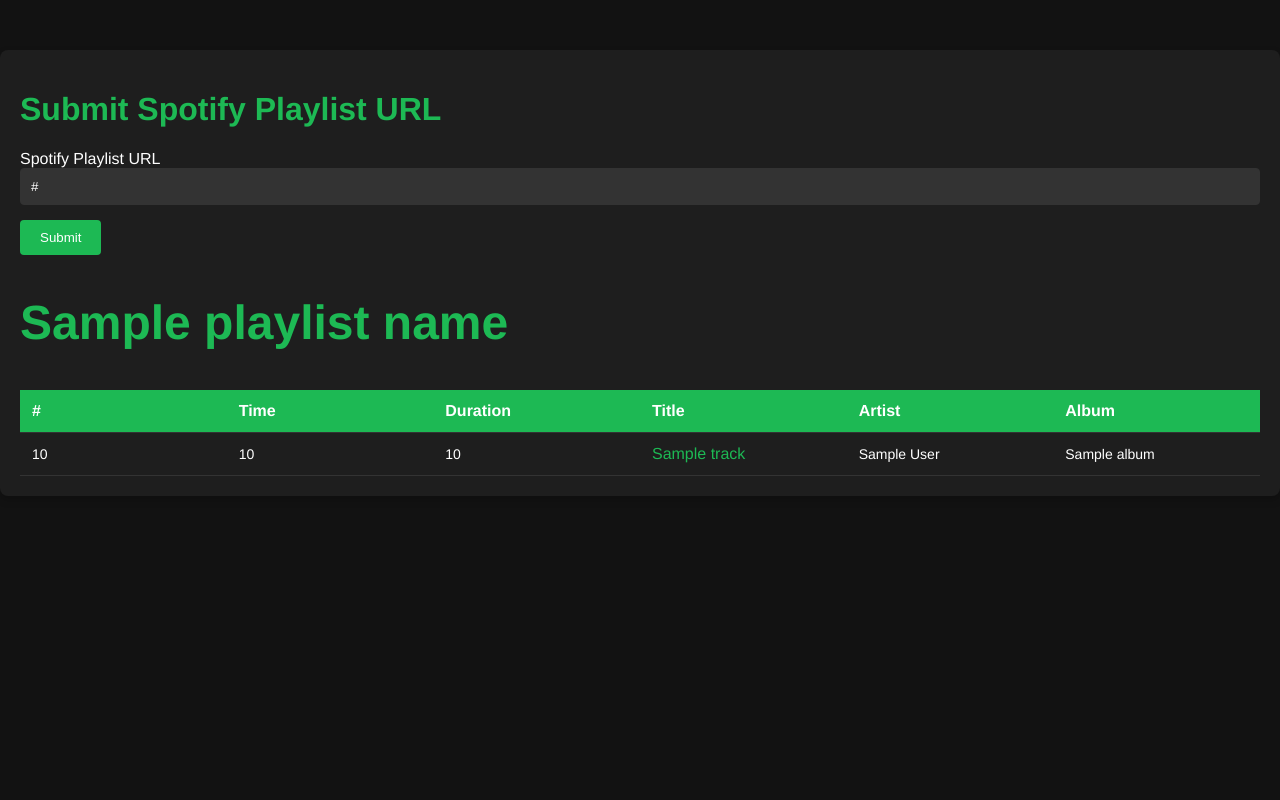
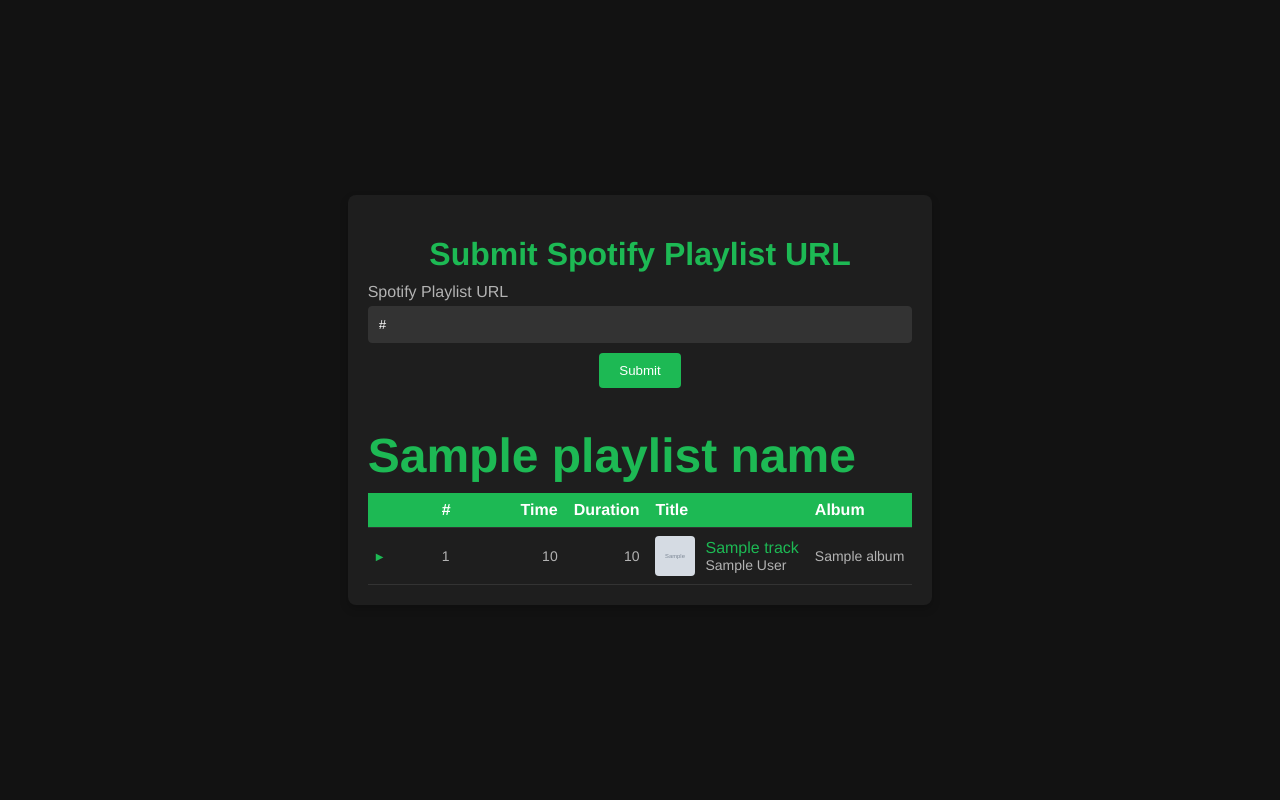
Before and after one commit to jjHimmelreich/Jemya, a Flask app: template templates/index.html in a window 1280 px wide. Run offline with Flask 3, Linux system fonts and the light colour scheme; the template is opened without the code that fills it: most values are stand-ins (such as "Sample title", 1, 10 or a date in 2020); grey boxes marked "Sample" are stand-in pictures.

Commit message:
preparation for play/pause + alternative print version rendering

```diff
--- a/server.py
+++ b/server.py
@@ -1,22 +1,34 @@
-from flask import Flask, request, render_template
-import spotify_api
+from flask import Flask, request, render_template, jsonify
+import spotify_api  # Import your Spotify module
 
 app = Flask(__name__)
 
-
 @app.route('/', methods=['GET', 'POST'])
 def index():
+    playlist_name = None
     tracks = None
-    playlist_name = None
     playlist_url = None
     if request.method == 'POST':
         playlist_url = request.form['playlist_url']
-        # Use the mock_process_playlist function for now
+        # Call the actual process_playlist function from spotify_api
         playlist_name, tracks = spotify_api.process_playlist(playlist_url)
-    return render_template('index.html',
-                           playlist_name=playlist_name,
-                           playlist_url=playlist_url,
-                           tracks=tracks)
+    return render_template('index.html', playlist_name=playlist_name, tracks=tracks, playlist_url=playlist_url)
+
+@app.route('/play', methods=['POST'])
+def play():
+    data = request.get_json()
+    track_id = data['track_id']
+    # Call the function to play the track using the track_id
+    spotify_api.play_track(track_id)
+    return jsonify(success=True)
+
+@app.route('/pause', methods=['POST'])
+def pause():
+    data = request.get_json()
+    track_id = data['track_id']
+    # Call the function to pause the track using the track_id
+    spotify_api.pause_track(track_id)
+    return jsonify(success=True)
 
 if __name__ == '__main__':
-    app.run(debug=True)
+    app.run(debug=True, port=5555)
--- a/static/styles.css
+++ b/static/styles.css
@@ -1,14 +1,17 @@
 body {
   background-color: #121212;
-    color: #FFFFFF;
-    font-family: 'Helvetica Neue', Helvetica, Arial, sans-serif;
+  color: #b3b3b3; /* Update default font color */
+  font-family: "Helvetica Neue", Helvetica, Arial, sans-serif;
   margin: 0;
   padding: 0;
+  display: flex;
+  justify-content: center;
+  align-items: center;
+  min-height: 100vh; /* Ensure body takes at least the full viewport height */
 }
 .container {
   width: auto; /* Ensure container can expand */
   max-width: 100%; /* Ensure container does not exceed the viewport width */
-    margin: 50px auto;
   padding: 20px;
   background-color: #1e1e1e;
   border-radius: 8px;
@@ -16,17 +19,30 @@
   overflow: auto; /* Handle overflow content */
 }
 h1 {
-    color: #1DB954;
+  color: #1db954;
+  margin-bottom: 10px; /* Reduce space below the main heading */
+  text-align: center; /* Center the heading text */
 }
 h2 {
-    color: #1DB954;
+  color: #1db954;
   font-size: 48px; /* Set font size for playlist title */
+  margin-bottom: 10px; /* Reduce space below the playlist title */
 }
 form {
-    margin-bottom: 20px;
+  margin-bottom: 10px; /* Reduce space below the form */
+  display: flex;
+  flex-direction: column;
+  align-items: center;
 }
 .form-group {
-    margin-bottom: 15px;
+  margin-bottom: 10px; /* Reduce space below the form group */
+  width: 100%;
+}
+.form-group label {
+  display: block;
+  margin-bottom: 5px;
+  font-size: 16px;
+  color: #b3b3b3;
 }
 .form-control {
   width: 100%;
@@ -34,14 +50,14 @@
   border: 1px solid #333;
   border-radius: 4px;
   background-color: #333;
-    color: #FFF;
+  color: #fff;
   box-sizing: border-box; /* Ensure input respects container padding */
 }
 .btn-primary {
-    background-color: #1DB954;
+  background-color: #1db954;
   border: none;
   padding: 10px 20px;
-    color: #FFF;
+  color: #fff;
   border-radius: 4px;
   cursor: pointer;
 }
@@ -51,24 +67,25 @@
 table {
   width: 100%;
   border-collapse: collapse;
-    margin-top: 20px;
+  margin-top: 10px; /* Reduce space above the table */
   table-layout: auto; /* Ensure table layout is set to auto */
 }
-  th, td {
-    padding: 12px;
+th,
+td {
+  padding: 8px; /* Reduce padding in table cells */
   text-align: left;
   border-bottom: 1px solid #333;
-    min-width: 100px; /* Add minimum width to table cells */
+  min-width: 50px; /* Add minimum width to table cells */
 }
 th {
-    background-color: #1DB954;
-    color: #FFF;
+  background-color: #1db954;
+  color: #fff;
 }
 tr:hover {
   background-color: #333;
 }
 a {
-    color: #1DB954;
+  color: #1db954;
   text-decoration: none;
 }
 a:hover {
@@ -78,22 +95,100 @@
   display: none;
   border: 4px solid rgba(255, 255, 255, 0.3);
   border-radius: 50%;
-    border-top: 4px solid #1DB954;
+  border-top: 4px solid #1db954;
   width: 20px;
   height: 20px;
   animation: spin 1s linear infinite;
   margin-left: 10px;
 }
 @keyframes spin {
-    0% { transform: rotate(0deg); }
-    100% { transform: rotate(360deg); }
+  0% {
+    transform: rotate(0deg);
+  }
+  100% {
+    transform: rotate(360deg);
+  }
 }
 .nowrap {
   white-space: nowrap;
 }
 .song-title {
   font-size: 16px;
+  display: flex;
+  align-items: center;
 }
 .song-info {
   font-size: 14px;
 }
+.album-image {
+  width: 40px;
+  height: 40px;
+  margin-right: 10px;
+  border-radius: 4px;
+}
+.track-info {
+  display: flex;
+  flex-direction: column;
+}
+.author {
+  font-size: 14px;
+  color: #b3b3b3;
+}
+.play-icon {
+  cursor: pointer;
+  color: #1db954;
+  font-size: 10px; /* Reduce font size to half */
+}
+.play-icon:hover {
+  color: #1ed760;
+}
+.align-right {
+  text-align: right;
+}
+.print-only {
+  display: none; /* Hide by default */
+}
+/* Print-specific styles */
+@media print {
+  body {
+    background-color: #ffffff;
+    color: #000000;
+    font-family: "Helvetica Neue", Helvetica, Arial, sans-serif;
+  }
+  .container {
+    background-color: #ffffff;
+    box-shadow: none;
+    padding: 0;
+  }
+  h1,
+  h2 {
+    color: #000000;
+  }
+  th {
+    background-color: #dddddd;
+    color: #000000;
+  }
+  tr:hover {
+    background-color: #ffffff;
+  }
+  .play-icon,
+  .spinner,
+  .no-print,
+  .album-image {
+    display: none; /* Hide play icons, spinner, form, and album images */
+  }
+  .print-only {
+    display: table-cell; /* Show elements with the print-only class as table cells */
+  }
+  .song-title {
+    font-size: 14px;
+  }
+  .song-info {
+    font-size: 12px;
+  }
+  th,
+  td {
+    border-bottom: none; /* Remove borders from table cells */
+    padding: 4px; /* Make table rows more compact */
+  }
+}
--- a/templates/index.html
+++ b/templates/index.html
@@ -1,54 +1,56 @@
 <!doctype html>
 <html lang="en">
+
 <head>
   <meta charset="utf-8">
   <meta name="viewport" content="width=device-width, initial-scale=1, shrink-to-fit=no">
+  <meta http-equiv="Content-Language" content="en">
   <title>Spotify Playlist Tracks</title>
+  <link rel="stylesheet" href="{{ url_for('static', filename='styles.css') }}">
+</head>
 
-    <link rel="stylesheet" href="{{ url_for('static', filename='styles.css') }}">
-
-  </head>
 <body>
   <div class="container">
-      <h1>Submit Spotify Playlist URL</h1>
-
-      <form method="post" action="/" onsubmit="showSpinner()">
+    <h1 class="no-print">Submit Spotify Playlist URL</h1>
+    <form method="post" action="/" onsubmit="showSpinner()" class="no-print">
       <div class="form-group">
         <label for="playlist_url">Spotify Playlist URL</label>
-          <input type="text" class="form-control" id="playlist_url" name="playlist_url" value="{{ playlist_url if playlist_url else '' }}" required>
+        <input type="text" class="form-control" id="playlist_url" name="playlist_url"
+          value="{{ playlist_url if playlist_url else '' }}" required>
       </div>
       <button type="submit" class="btn btn-primary">Submit</button>
       <div class="spinner" id="spinner"></div>
     </form>
-
-      <script>
-        function showSpinner() {
-          document.getElementById('spinner').style.display = 'inline-block';
-        }
-      </script>
-
-
-      {% if tracks %}
+    {% if playlist_name and tracks %}
     <h2><a href="{{ playlist_url }}" target="_blank">{{ playlist_name }}</a></h2>
+    <span class="song-info print-only">{{ playlist_url }}</span>
     <table>
       <thead>
         <tr>
+          <th class="no-print"></th>
           <th>#</th>
-            <th>Time</th>
-            <th>Duration</th>
+          <th class="nowrap align-right">Time</th>
+          <th class="nowrap align-right">Duration</th>
           <th>Title</th>
-            <th>Artist</th>
+          <th class="print-only">Author</th>
           <th>Album</th>
         </tr>
       </thead>
       <tbody>
         {% for track in tracks %}
         <tr>
-            <td class="song-info">{{ track.idx + 1 }}</td>
-            <td class="nowrap song-info">{{ track.duration_from_start }}</td>
-            <td class="nowrap song-info">{{ track.duration }}</td>
-            <td class="nowrap song-title"><a href="{{ track.url }}" target="_blank">{{ track.name }}</a></td>
-            <td class="song-info">{{ track.author }}</td>
+          <td class="play-icon" data-playing="false" onclick="togglePlayPause(this, '{{ track.id }}')">&#9654;</td>
+          <td class="song-info">{{ loop.index }}</td>
+          <td class="nowrap song-info align-right">{{ track.duration_from_start }}</td>
+          <td class="nowrap song-info align-right">{{ track.duration }}</td>
+          <td class="nowrap song-title">
+            <img src="{{ track.album_image_url }}" alt="Album Image" class="album-image">
+            <div class="track-info">
+              <a href="{{ track.url }}" target="_blank">{{ track.name }}</a>
+              <div class="author no-print">{{ track.author }}</div>
+            </div>
+          </td>
+          <td class="song-info print-only">{{ track.author }}</td>
           <td class="nowrap song-info">{{ track.album }}</td>
         </tr>
         {% endfor %}
@@ -56,5 +58,45 @@
     </table>
     {% endif %}
   </div>
+  <script>
+    function showSpinner() {
+      document.getElementById('spinner').style.display = 'inline-block';
+    }
+    function togglePlayPause(element, trackId) {
+      const isPlaying = element.getAttribute('data-playing') === 'true'; // Check if the icon is currently a pause icon
+      const url = isPlaying ? '/pause' : '/play';
+      fetch(url, {
+        method: 'POST',
+        headers: {
+          'Content-Type': 'application/json',
+        },
+        body: JSON.stringify({ track_id: trackId }),
+      })
+        .then(response => {
+          if (response.ok) {
+            // Toggle the icon
+            if (isPlaying) {
+              element.innerHTML = '&#9654;';
+              element.setAttribute('data-playing', 'false');
+            } else {
+              // Set all play icons to play
+              document.querySelectorAll('.play-icon').forEach(icon => {
+                icon.innerHTML = '&#9654;';
+                icon.setAttribute('data-playing', 'false');
+              });
+              // Set the clicked icon to pause
+              element.innerHTML = '&#10074;&#10074;';
+              element.setAttribute('data-playing', 'true');
+            }
+          } else {
+            console.error('Failed to toggle play/pause');
+          }
+        })
+        .catch(error => {
+          console.error('Error:', error);
+        });
+    }
+  </script>
 </body>
+
 </html>
```
Also changed, not shown: spotify_api.py (+25 -4 lines), utils.py (+6 -6 lines). Lines whose indentation alone changed are shown as unchanged.
